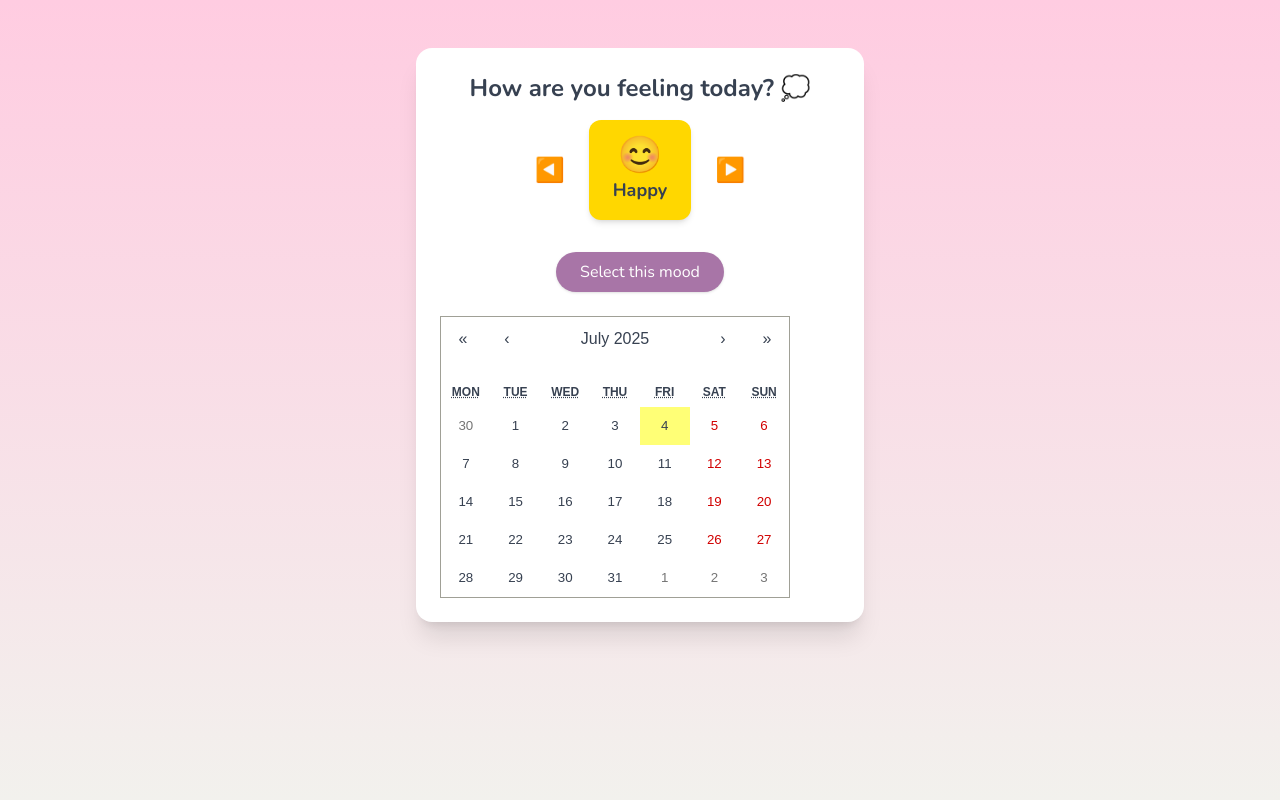
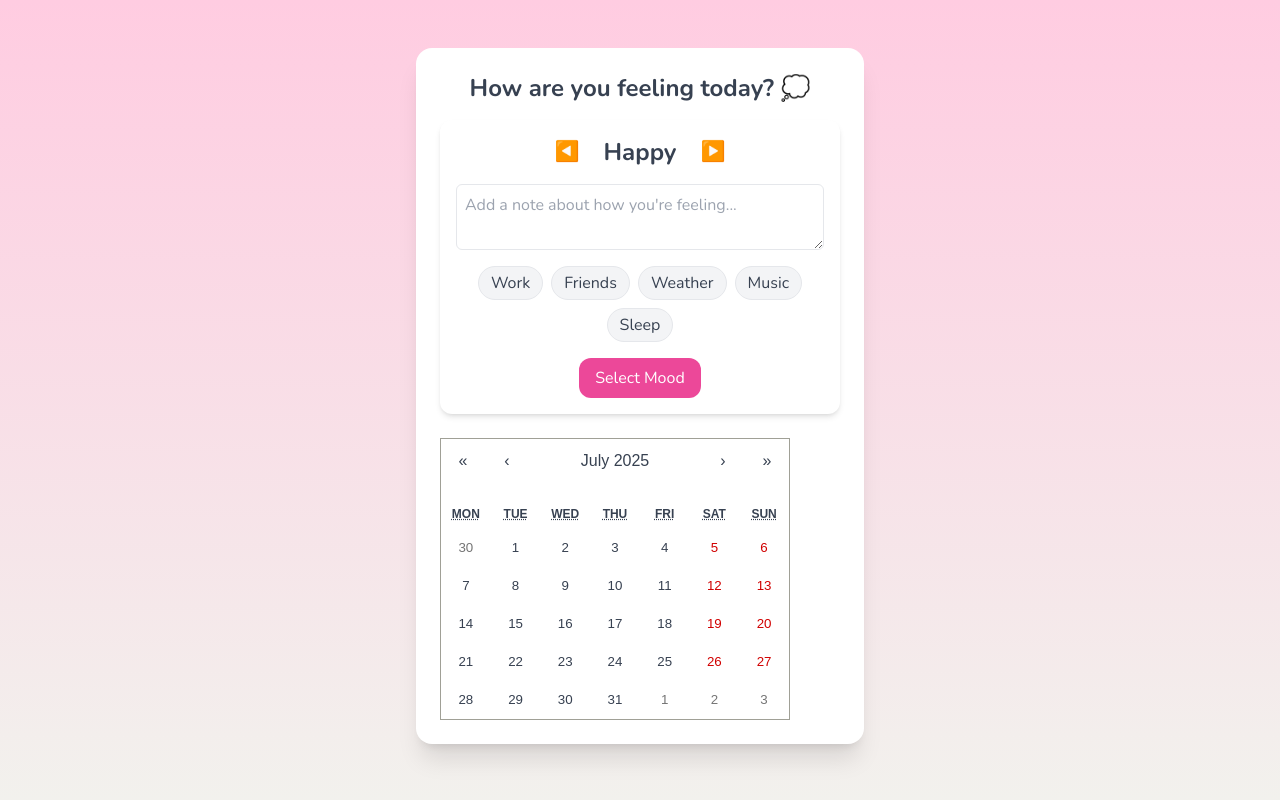
Before and after one commit to anwexhaa/mindmapme, a React (Vite) app: page / in a window 1280 px wide. Built offline with nearby package versions, Linux system fonts and the light colour scheme.

Commit message:
Note + mood blob add

```diff
--- a/src/App.jsx
+++ b/src/App.jsx
@@ -1,7 +1,6 @@
 import React, { useState, useEffect } from "react";
 import MoodSelector from "./components/MoodSelector";
 import MoodCalendar from "./components/MoodCalendar";
-// import GlassJar from "./components/GlassJar"; // for later :)
 
 function App() {
   const [entries, setEntries] = useState(() => {
@@ -13,11 +12,13 @@ function App() {
     localStorage.setItem("moodEntries", JSON.stringify(entries));
   }, [entries]);
 
-  const addMoodEntry = (mood) => {
-    const today = new Date().toISOString().split("T")[0];
+  const addMoodEntry = ({ mood, note, triggers }) => {
+    const today = new Date().toLocaleDateString('en-CA');
     const newEntry = {
       id: crypto.randomUUID(),
       mood,
+      note,
+      triggers,
       date: today,
     };
 
@@ -33,6 +34,7 @@ function App() {
         </h1>
 
         <MoodSelector addMoodEntry={addMoodEntry} />
+
         <MoodCalendar entries={entries} />
       </div>
     </div>
--- a/src/components/MoodSelector.jsx
+++ b/src/components/MoodSelector.jsx
@@ -1,60 +1,73 @@
-import { useState } from "react";
+import React, { useState } from "react";
 
-const moods = [
-  { label: "Happy", emoji: "😊", color: "#FFD700" },
-  { label: "Sad", emoji: "😢", color: "#A0C4FF" },
-  { label: "Anxious", emoji: "😰", color: "#BDB2FF" },
-  { label: "Angry", emoji: "😠", color: "#FFADAD" },
-  { label: "Calm", emoji: "😌", color: "#D0F4DE" },
-];
+const moods = ["Happy", "Sad", "Angry", "Anxious", "Excited"];
+const triggerOptions = ["Work", "Friends", "Weather", "Music", "Sleep"];
 
-const MoodSelector = () => {
+function MoodSelector({ addMoodEntry }) {
   const [index, setIndex] = useState(0);
-
-  const handlePrev = () => {
-    setIndex((prev) => (prev === 0 ? moods.length - 1 : prev - 1));
-  };
-
-  const handleNext = () => {
-    setIndex((prev) => (prev === moods.length - 1 ? 0 : prev + 1));
-  };
-
-  const handleSelect = () => {
-    const selectedMood = moods[index];
-    alert(`You selected: ${selectedMood.label} ${selectedMood.emoji}`);
-    // or store in localStorage, etc.
-  };
+  const [note, setNote] = useState("");
+  const [selectedTriggers, setSelectedTriggers] = useState([]);
 
   const currentMood = moods[index];
 
+  const handleTriggerToggle = (trigger) => {
+    if (selectedTriggers.includes(trigger)) {
+      setSelectedTriggers(selectedTriggers.filter((t) => t !== trigger));
+    } else {
+      setSelectedTriggers([...selectedTriggers, trigger]);
+    }
+  };
+
+  const handleSubmit = () => {
+    addMoodEntry({
+      mood: currentMood,
+      note,
+      triggers: selectedTriggers,
+    });
+    setNote(""); // reset note
+    setSelectedTriggers([]); // reset triggers
+  };
+
   return (
-    <div className="flex flex-col items-center gap-6">
-      {/* Mood carousel */}
-      <div className="flex items-center gap-6">
-        <button onClick={handlePrev} className="text-2xl hover:scale-110">◀️</button>
-
-        <div
-          className="flex flex-col items-center justify-center px-6 py-4 rounded-xl shadow-md transition"
-          style={{
-            backgroundColor: currentMood.color,
-          }}
-        >
-          <span className="text-4xl">{currentMood.emoji}</span>
-          <span className="text-lg font-semibold">{currentMood.label}</span>
-        </div>
-
-        <button onClick={handleNext} className="text-2xl hover:scale-110">▶️</button>
+    <div className="flex flex-col items-center bg-white p-4 rounded-xl shadow-md space-y-4">
+      <div className="flex items-center space-x-4">
+        <button onClick={() => setIndex((index - 1 + moods.length) % moods.length)} className="text-xl px-2">◀️</button>
+        <span className="text-2xl font-semibold">{currentMood}</span>
+        <button onClick={() => setIndex((index + 1) % moods.length)} className="text-xl px-2">▶️</button>
       </div>
 
-      {/* Select button */}
+      <textarea
+        value={note}
+        onChange={(e) => setNote(e.target.value)}
+        placeholder="Add a note about how you're feeling..."
+        className="w-full p-2 border rounded-md"
+        rows={2}
+      />
+
+      <div className="flex flex-wrap gap-2 justify-center">
+        {triggerOptions.map((trigger) => (
+          <button
+            key={trigger}
+            onClick={() => handleTriggerToggle(trigger)}
+            className={`px-3 py-1 rounded-full border ${
+              selectedTriggers.includes(trigger)
+                ? "bg-pink-300 text-white"
+                : "bg-gray-100"
+            }`}
+          >
+            {trigger}
+          </button>
+        ))}
+      </div>
+
       <button
-        onClick={handleSelect}
-        className="mt-2 px-6 py-2 bg-[#A875A7] text-white rounded-full shadow hover:bg-[#9666a0] transition"
+        onClick={handleSubmit}
+        className="mt-2 px-4 py-2 bg-pink-500 text-white rounded-xl hover:bg-pink-600 transition"
       >
-        Select this mood
+        Select Mood
       </button>
     </div>
   );
-};
+}
 
 export default MoodSelector;
--- a/src/index.css
+++ b/src/index.css
@@ -3,3 +3,14 @@
 @tailwind base;
 @tailwind components;
 @tailwind utilities;
+
+body {
+  @apply text-gray-700 font-sans;
+  font-family: 'Nunito', sans-serif;
+}
+
+.react-calendar__tile--now {
+  background: none !important;
+  color: inherit !important;
+  font-weight: bold;
+}
```
